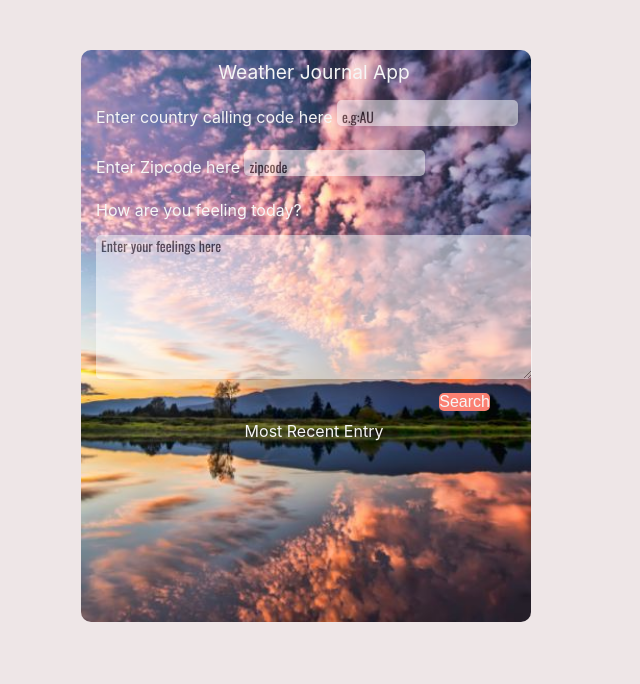
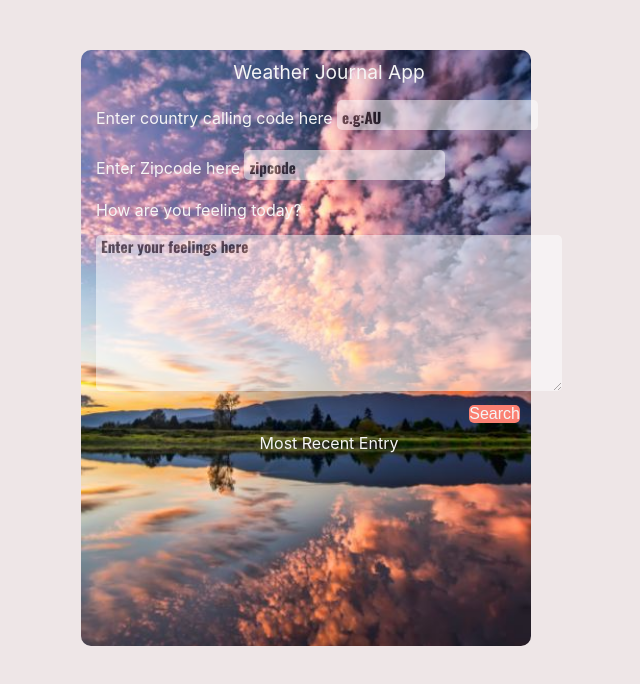
Before and after one commit to ZQWang39/Udacity-Project-3.-Weather-Journal-App, a website: page website/index.html in a window 1280 px wide. Shown: the whole page, without its empty margins (334-974 px from the left). Drawn offline with nearby package versions, Linux system fonts and the light colour scheme; a web font is replaced by a local one.

Commit message:
Change input style

```diff
--- a/website/style.css
+++ b/website/style.css
@@ -1,7 +1,7 @@
 *{
     margin:0;
     padding:0;
-    box-sizing: 0;
+    box-sizing:border-box;
 }
 
 body{
@@ -28,8 +28,10 @@ input,textarea{
     opacity: 0.5;
     border-radius: 5px;
     border:none;
-    font-size: 14px;
+    font-size: 15px;
     text-indent: 5px;
+    padding-bottom: 3px;
+    font-weight: bolder;
 
 }
 input{
```
